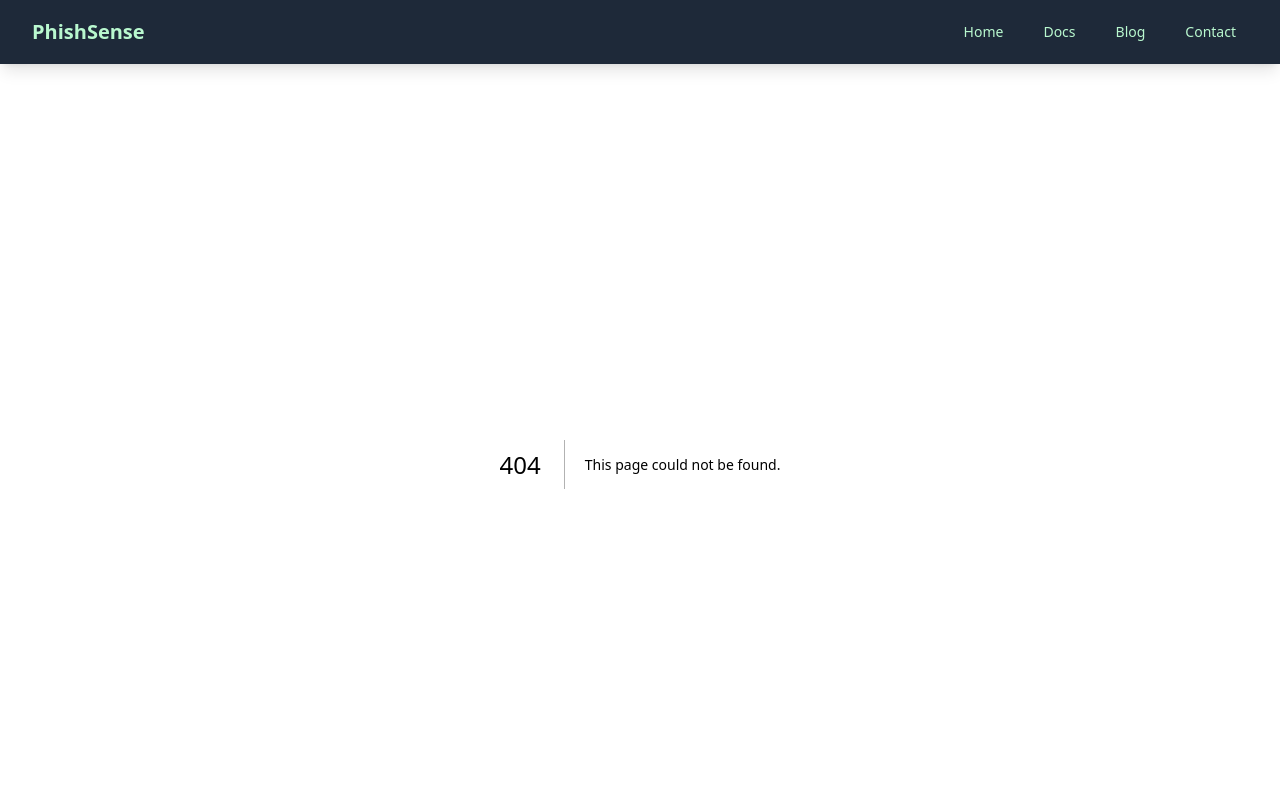
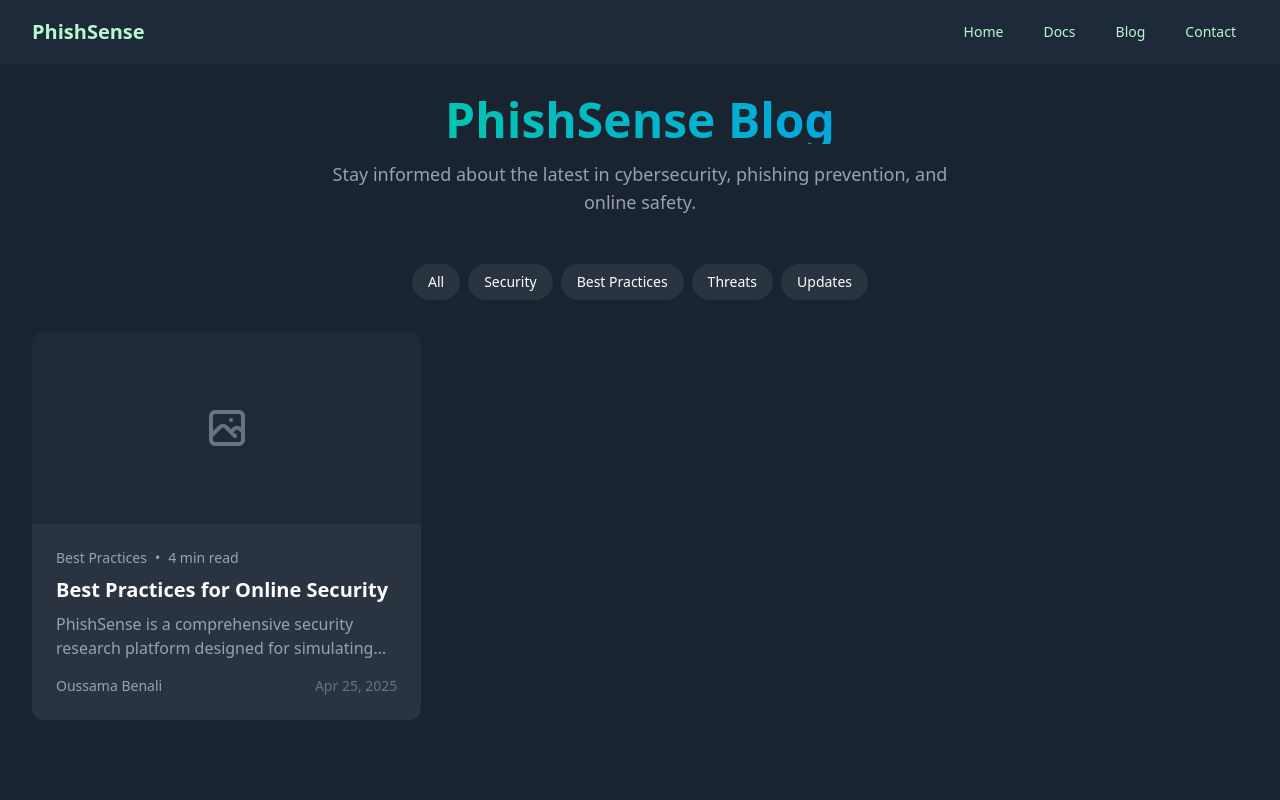
Before and after one commit to oussamabenalisst/PhishSenseSite, a Next.js app: page /Blog in a window 1280 px wide. Before the commit this address had no page. Shown: the top 800 px of the page. Built offline with nearby package versions, Linux system fonts and the light colour scheme.

Commit message:
add Blog

```diff
--- /dev/null
+++ b/app/Blog/page.tsx
@@ -0,0 +1,113 @@
+import Image from "next/image";
+import Link from "next/link";
+
+interface BlogPost {
+  id: number;
+  title: string;
+  excerpt: string;
+  date: string;
+  author: string;
+  category: string;
+  readTime: string;
+  imageUrl: string;
+}
+
+const blogPosts: BlogPost[] = [
+  {
+    id: 1,
+    title: "Best Practices for Online Security",
+    excerpt:
+      "PhishSense is a comprehensive security research platform designed for simulating and analyzing phishing attempts in a controlled environment. It combines modern web technologies with powerful analysis tools to help security professionals understand phishing tactics and improve defense strategies.",
+    date: "2025-04-25",
+    author: "Oussama Benali",
+    category: "Best Practices",
+    readTime: "4 min read",
+    imageUrl: "/blog/security-practices.jpg",
+  },
+];
+
+export default function Blog() {
+  return (
+    <main className="min-h-screen bg-[#1a2330] text-white py-8 px-4 sm:px-6 lg:px-8">
+      {/* Header Section */}
+      <div className="max-w-7xl mx-auto animate-fade-in">
+        <div className="text-center mb-12">
+          <h1 className="text-3xl sm:text-4xl lg:text-5xl font-bold mb-4 bg-gradient-to-r from-green-400 to-blue-500 bg-clip-text text-transparent">
+            PhishSense Blog
+          </h1>
+          <p className="text-gray-400 text-lg max-w-2xl mx-auto">
+            Stay informed about the latest in cybersecurity, phishing
+            prevention, and online safety.
+          </p>
+        </div>
+
+        {/* Categories */}
+        <div className="flex flex-wrap justify-center gap-2 mb-8">
+          {["All", "Security", "Best Practices", "Threats", "Updates"].map(
+            (category) => (
+              <button
+                key={category}
+                className="px-4 py-2 rounded-full text-sm bg-[#2a3441] hover:bg-[#3a4451] transition-colors"
+              >
+                {category}
+              </button>
+            )
+          )}
+        </div>
+
+        {/* Blog Posts Grid */}
+        <div className="grid grid-cols-1 md:grid-cols-2 lg:grid-cols-3 gap-6">
+          {blogPosts.map((post) => (
+            <article
+              key={post.id}
+              className="bg-[#2a3441] rounded-xl overflow-hidden hover:shadow-lg transition-shadow duration-300"
+            >
+              <div className="relative h-48 w-full bg-gray-800">
+                <div className="absolute inset-0 flex items-center justify-center text-gray-500">
+                  <svg
+                    className="h-12 w-12"
+                    fill="none"
+                    stroke="currentColor"
+                    viewBox="0 0 24 24"
+                  >
+                    <path
+                      strokeLinecap="round"
+                      strokeLinejoin="round"
+                      strokeWidth={2}
+                      d="M4 16l4.586-4.586a2 2 0 012.828 0L16 16m-2-2l1.586-1.586a2 2 0 012.828 0L20 14m-6-6h.01M6 20h12a2 2 0 002-2V6a2 2 0 00-2-2H6a2 2 0 00-2 2v12a2 2 0 002 2z"
+                    />
+                  </svg>
+                </div>
+              </div>
+              <div className="p-6">
+                <div className="flex items-center text-sm text-gray-400 mb-2">
+                  <span>{post.category}</span>
+                  <span className="mx-2">•</span>
+                  <span>{post.readTime}</span>
+                </div>
+                <h2 className="text-xl font-semibold mb-2 hover:text-green-400 transition-colors">
+                  <Link href={`https://github.com/oussamabenalisst/PhishSense`}>
+                    {post.title}
+                  </Link>
+                </h2>
+                <p className="text-gray-400 mb-4 line-clamp-2">
+                  {post.excerpt}
+                </p>
+                <div className="flex items-center justify-between text-sm">
+                  <span className="text-gray-400">{post.author}</span>
+                  <span className="text-gray-500">
+                    {new Date(post.date).toLocaleDateString("en-US", {
+                      month: "short",
+                      day: "numeric",
+                      year: "numeric",
+                    })}
+                  </span>
+                </div>
+              </div>
+            </article>
+          ))}
+        </div>
+      </div>
+    </main>
+  );
+}
--- a/components/footer.tsx
+++ b/components/footer.tsx
@@ -16,12 +16,12 @@
                 </Link>
               </li>
               <li>
-                <Link href="/about" className="hover:text-green-300">
+                <Link href="/Docs" className="hover:text-green-300">
                   Docs
                 </Link>
               </li>
               <li>
-                <Link href="/services" className="hover:text-green-300">
+                <Link href="/Blog" className="hover:text-green-300">
                   Blog
                 </Link>
               </li>
--- a/components/nav.tsx
+++ b/components/nav.tsx
@@ -8,12 +8,10 @@
   const [isOpen, setIsOpen] = useState(false);
   const pathname = usePathname();
 
-  // إغلاق القائمة عند تغيير المسار
   useEffect(() => {
     setIsOpen(false);
   }, [pathname]);
 
-  // إغلاق القائمة عند النقر خارجها على الشاشات الصغيرة
   useEffect(() => {
     const handleClickOutside = (event: MouseEvent) => {
       const sidebar = document.getElementById("mobile-sidebar");
```
